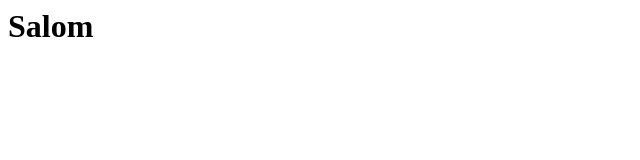
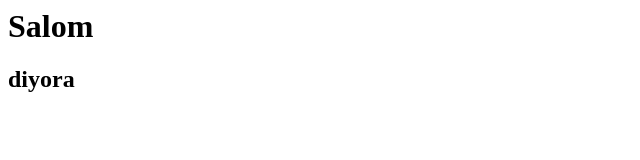
Before and after one commit to diyareemm/Terminal, a plain HTML site: page index.html in a window 1280 px wide. Shown: the full height of the page, 0-640 px from the left. Drawn offline with Linux system fonts and the light colour scheme.

Commit message:
h2 quwdm

```diff
--- a/index.html
+++ b/index.html
@@ -1 +1,2 @@
 <h1>Salom</h1>
+<h2>diyora</h2>
```
